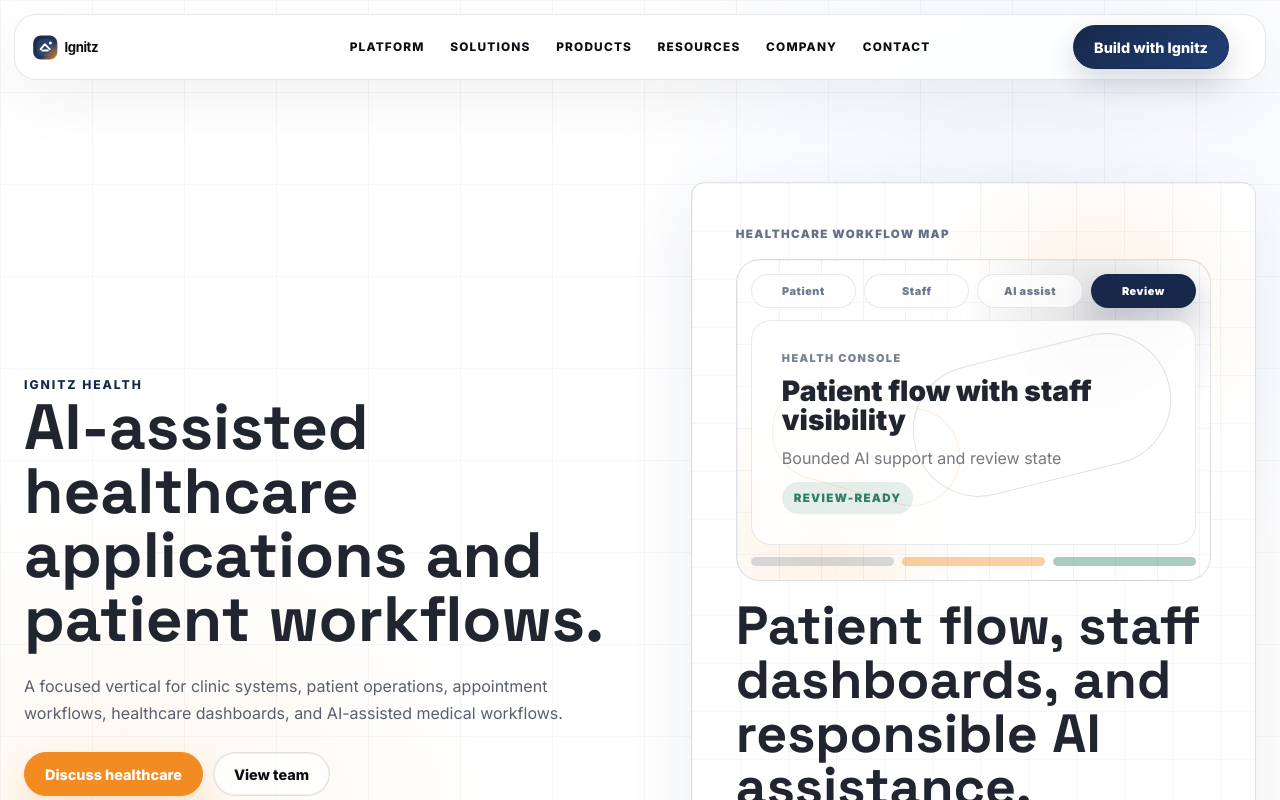
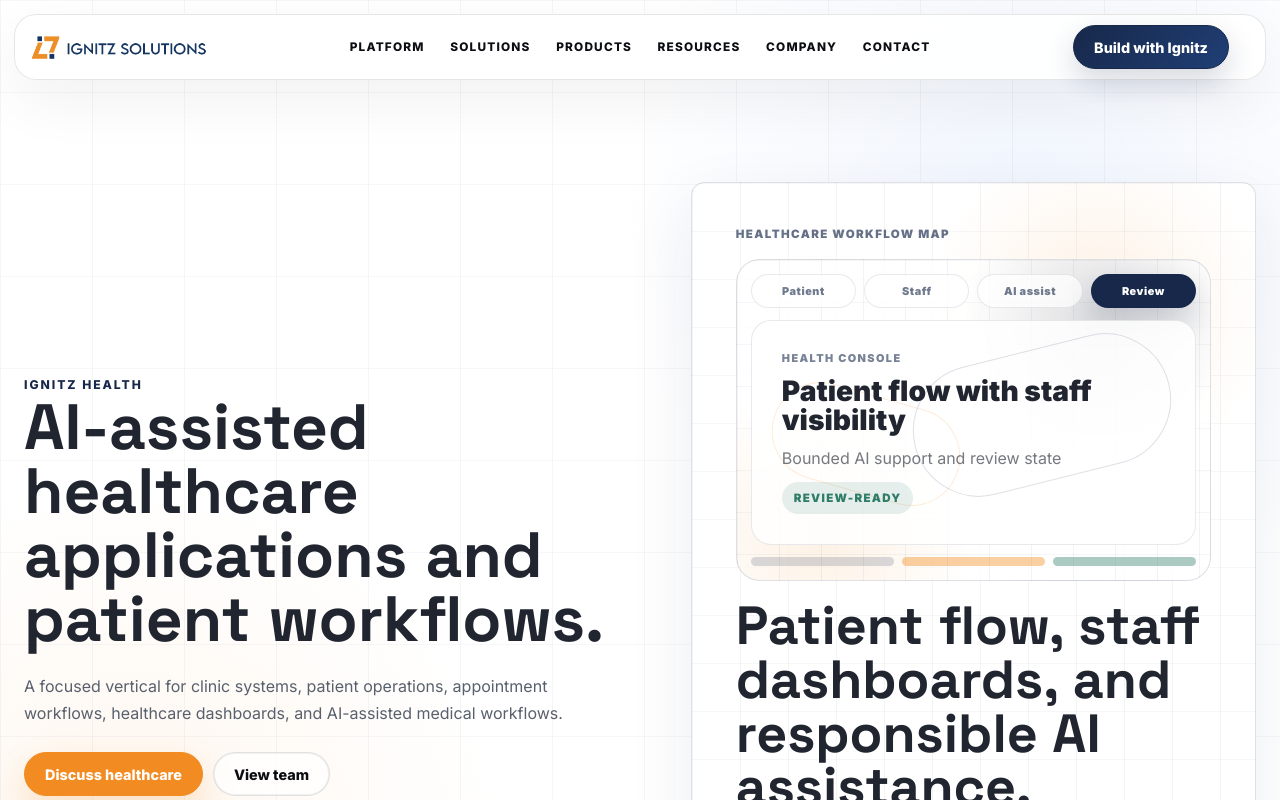
Before and after one commit to Ignitzsolutions/ignitz-web-v2, a Next.js app: page /health in a window 1280 px wide. Shown: the top 800 px of the page. Built offline with nearby package versions, Linux system fonts and the light colour scheme.

Commit message:
Use actual Ignitz Solutions logo

```diff
--- a/src/components/BrandLogo.tsx
+++ b/src/components/BrandLogo.tsx
@@ -4,10 +4,10 @@
   return (
     <Image
       className={`brand-logo ${className}`.trim()}
-      src="/brand/ignitz-logo.svg"
-      alt="Ignitz"
-      width={640}
-      height={120}
+      src="/brand/ignitz-logo.png"
+      alt="Ignitz Solutions"
+      width={300}
+      height={45}
       priority
     />
   );
--- a/src/lib/seo.tsx
+++ b/src/lib/seo.tsx
@@ -29,7 +29,7 @@
     "@type": "Organization",
     name: site.name,
     url: site.url,
-    logo: new URL("/brand/ignitz-logo.svg", site.url).toString(),
+    logo: new URL("/brand/ignitz-logo.png", site.url).toString(),
     email: site.email,
     telephone: site.phone,
     address: {
```
Also changed, not shown: public/brand/ignitz-logo.png (added).
